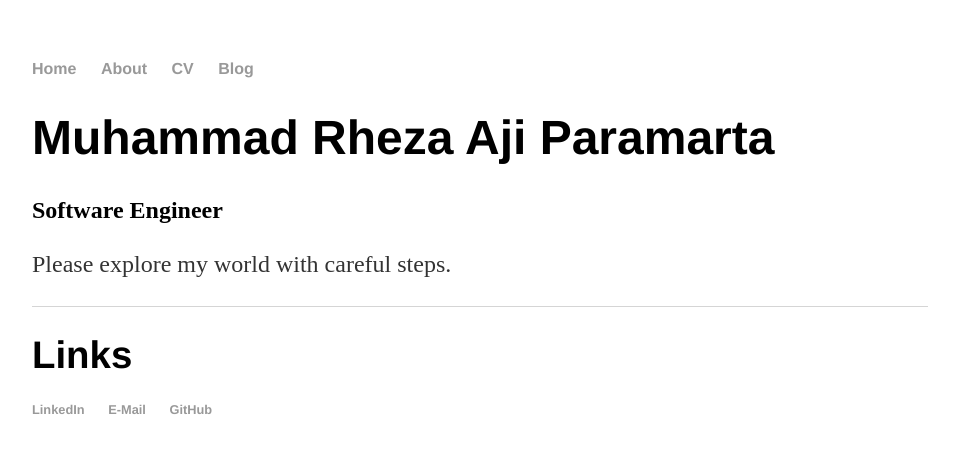
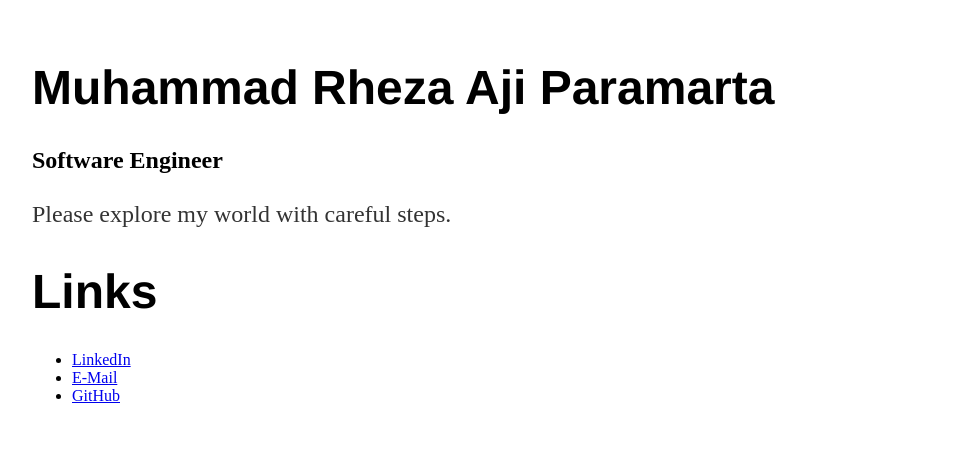
Before and after one commit to necroedge/necroedge.github.io, a plain HTML site: page index.html in a window 1280 px wide. Shown: the whole page, without its empty margins (160-1119 px from the left). Drawn offline with Linux system fonts and the light colour scheme.

Commit message:
changes everything, again

```diff
--- a/css/main.css
+++ b/css/main.css
@@ -1,23 +1,6 @@
 body {
     margin: 60px auto;
     width: 70%;
-}
-nav ul, footer ul {
-    font-family:'Helvetica', 'Arial', 'Sans-Serif';
-    padding: 0px;
-    list-style: none;
-    font-weight: bold;
-}
-nav ul li, footer ul li {
-    display: inline;
-    margin-right: 20px;
-}
-a {
-    text-decoration: none;
-    color: #999;
-}
-a:hover {
-    text-decoration: underline;
 }
 h1 {
     font-size: 3em;
@@ -28,16 +11,3 @@ p {
     line-height: 1.4em;
     color: #333;
 }
-footer {
-    border-top: 1px solid #d5d5d5;
-    font-size: .8em;
-}
-
-ul.posts {
-    margin: 20px auto 40px;
-    font-size: 1.5em;
-}
-
-ul.posts li {
-    list-style: none;
-}
--- a/index.html
+++ b/index.html
@@ -5,28 +5,16 @@
 		<title>Muhammad Rheza Aji Paramarta</title>
 	</head>
 	<body>
-		<nav>
-    		<ul>
-        		<li><a href="/">Home</a></li>
-	        	<li><a href="/about">About</a></li>
-        		<li><a href="/cv">CV</a></li>
-        		<li><a href="/blog">Blog</a></li>
-    		</ul>
-		</nav>
-		<div class="container">
-    		<div class="blurb">
        	<h1>Muhammad Rheza Aji Paramarta</h1>
        	<h2>Software Engineer</h2>
 		<p>Please explore my world with careful steps.</p>
-    		</div><!-- /.blurb -->
-		</div><!-- /.container -->
-	<footer>
 		<h1>Links</h1>
     	<ul>
 			<li><a href="https://www.linkedin.com/in/rhezaaji/">LinkedIn</a></li>
        		<li><a href="mailto:rhezaaji@gmail.com">E-Mail</a></li>
    			<li><a href="https://github.com/necroedge">GitHub</a></li>
 		</ul>
-	</footer>
+	<!--footer-->
+	<!--/footer-->
 	</body>
 </html>
```
Lines whose indentation alone changed are shown as unchanged.
